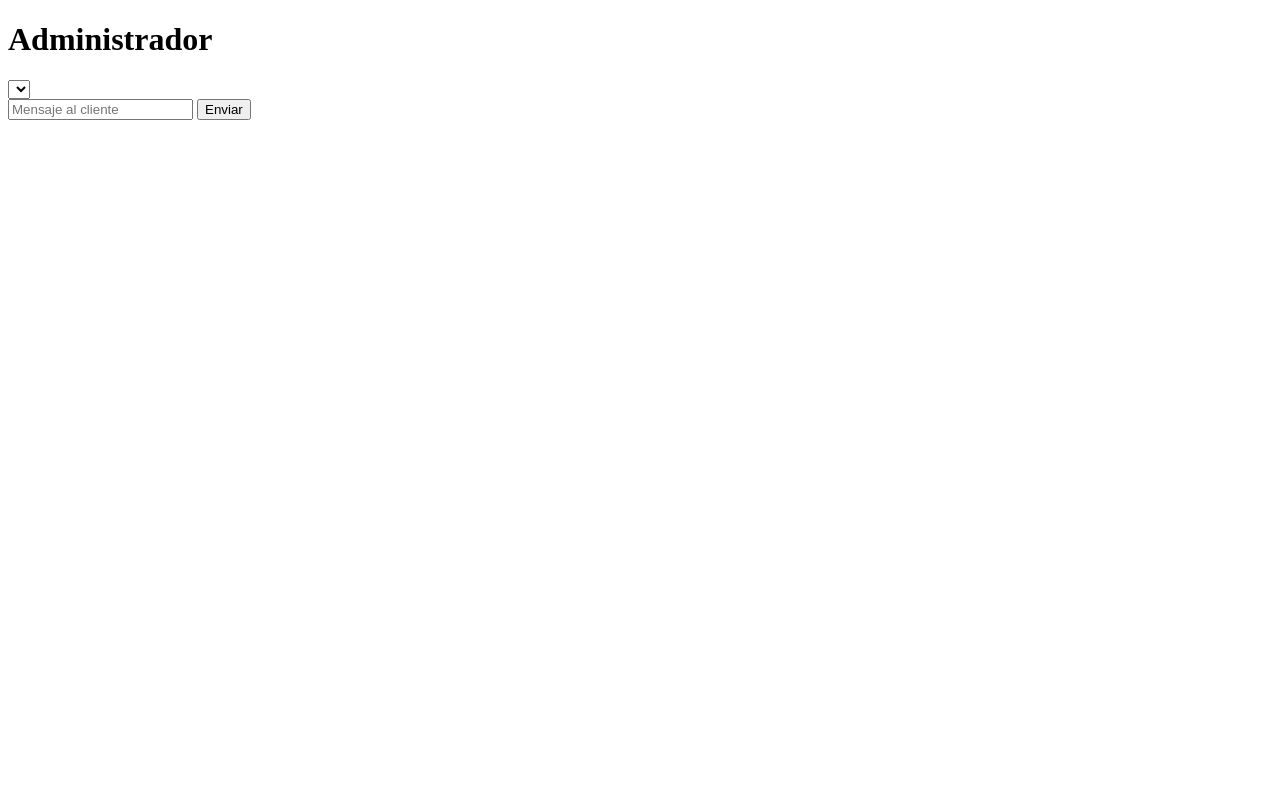
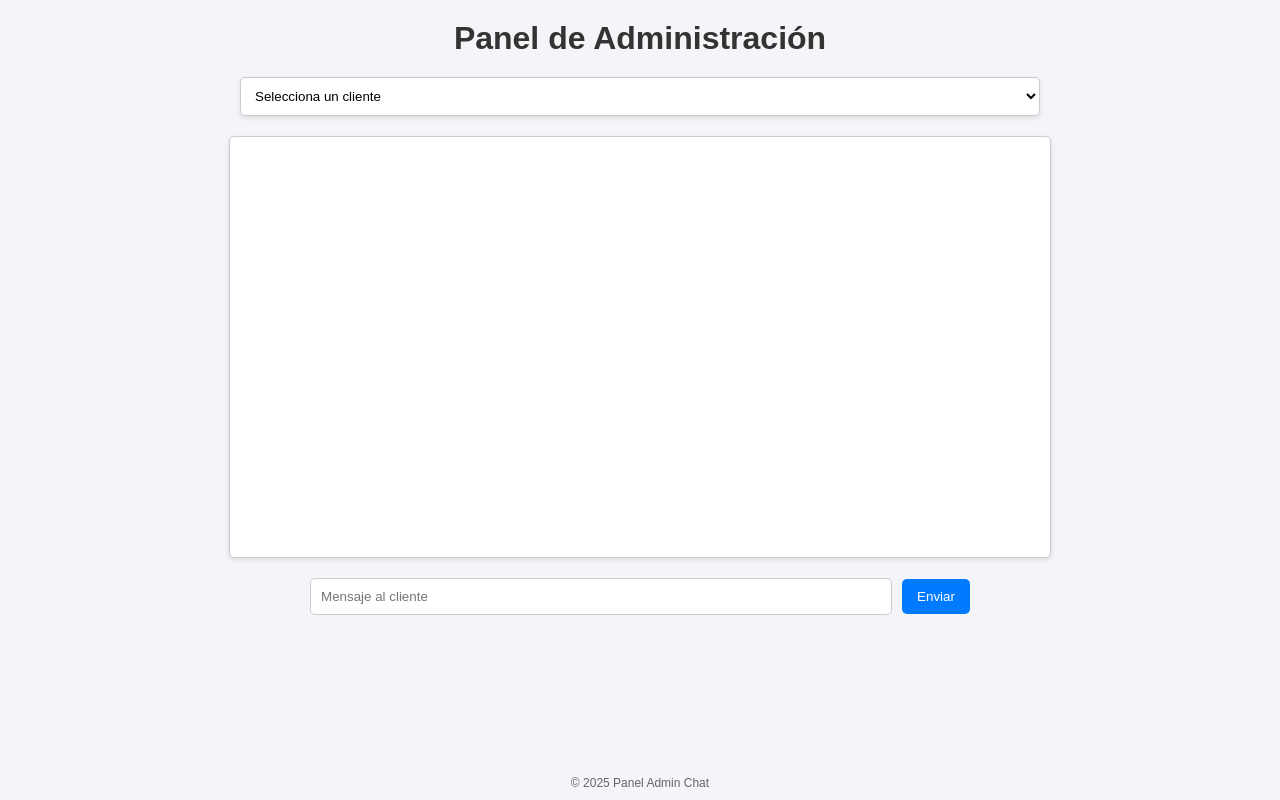
Before and after one commit to sergiovivart/adminChat, a website: page public/admin/index.html in a window 1280 px wide. Drawn offline with nearby package versions, Linux system fonts and the light colour scheme; no server answers.

Commit message:
mejoraos los estilos de los chats, de los clientes

```diff
--- a/public/admin/index.html
+++ b/public/admin/index.html
@@ -2,13 +2,21 @@
 <html>
 <head>
     <title>Panel Admin</title>
+    <link rel="stylesheet" href="style.css" />
 </head>
 <body>
-    <h1>Administrador</h1>
-    <select id="clientList"></select>
+    <h1>Panel de Administración</h1>
+    <select id="clientList">
+        <option value="" disabled selected>Selecciona un cliente</option>
+    </select>
     <div id="messages"></div>
-    <input id="input" placeholder="Mensaje al cliente">
-    <button onclick="sendMessage()">Enviar</button>
+    <div class="input-container">
+        <input id="input" placeholder="Mensaje al cliente">
+        <button onclick="sendMessage()">Enviar</button>
+    </div>
+    <footer>
+        &copy; 2025 Panel Admin Chat
+    </footer>
 
     <script src="/socket.io/socket.io.js"></script>
     <script src="admin.js"></script>
--- /dev/null
+++ b/public/admin/style.css
@@ -0,0 +1,77 @@
+body {
+    font-family: Arial, sans-serif;
+    background-color: #f4f4f9;
+    margin: 0;
+    padding: 0;
+    display: flex;
+    flex-direction: column;
+    align-items: center;
+    justify-content: flex-start;
+    height: 100vh;
+}
+
+h1 {
+    color: #333;
+    margin: 20px 0;
+}
+
+#clientList {
+    width: 90%;
+    max-width: 800px;
+    padding: 10px;
+    margin-bottom: 20px;
+    border: 1px solid #ccc;
+    border-radius: 5px;
+    background-color: #fff;
+    box-shadow: 0 2px 5px rgba(0, 0, 0, 0.1);
+}
+
+#messages {
+    width: 90%;
+    max-width: 800px;
+    height: 400px;
+    border: 1px solid #ccc;
+    border-radius: 5px;
+    overflow-y: auto;
+    padding: 10px;
+    background-color: #fff;
+    margin-bottom: 20px;
+    box-shadow: 0 2px 5px rgba(0, 0, 0, 0.1);
+}
+
+#input {
+    width: 70%;
+    padding: 10px;
+    border: 1px solid #ccc;
+    border-radius: 5px;
+    margin-right: 10px;
+}
+
+button {
+    padding: 10px 15px;
+    background-color: #007bff;
+    color: white;
+    border: none;
+    border-radius: 5px;
+    cursor: pointer;
+}
+
+button:hover {
+    background-color: #0056b3;
+}
+
+.input-container {
+    display: flex;
+    justify-content: center;
+    align-items: center;
+    width: 90%;
+    max-width: 800px;
+}
+
+footer {
+    margin-top: auto;
+    padding: 10px;
+    text-align: center;
+    font-size: 12px;
+    color: #666;
+}
--- /dev/null
+++ b/public/client/style.css
@@ -0,0 +1,47 @@
+body {
+    font-family: Arial, sans-serif;
+    background-color: #f4f4f9;
+    margin: 0;
+    padding: 0;
+    display: flex;
+    flex-direction: column;
+    align-items: center;
+    justify-content: center;
+    height: 100vh;
+}
+
+h1 {
+    color: #333;
+}
+
+#messages {
+    width: 80%;
+    height: 300px;
+    border: 1px solid #ccc;
+    border-radius: 5px;
+    overflow-y: auto;
+    padding: 10px;
+    background-color: #fff;
+    margin-bottom: 10px;
+}
+
+#input {
+    width: 70%;
+    padding: 10px;
+    border: 1px solid #ccc;
+    border-radius: 5px;
+    margin-right: 10px;
+}
+
+button {
+    padding: 10px 15px;
+    background-color: #007bff;
+    color: white;
+    border: none;
+    border-radius: 5px;
+    cursor: pointer;
+}
+
+button:hover {
+    background-color: #0056b3;
+}
```
Also changed, not shown: public/client/index.html (+5 -2 lines).
